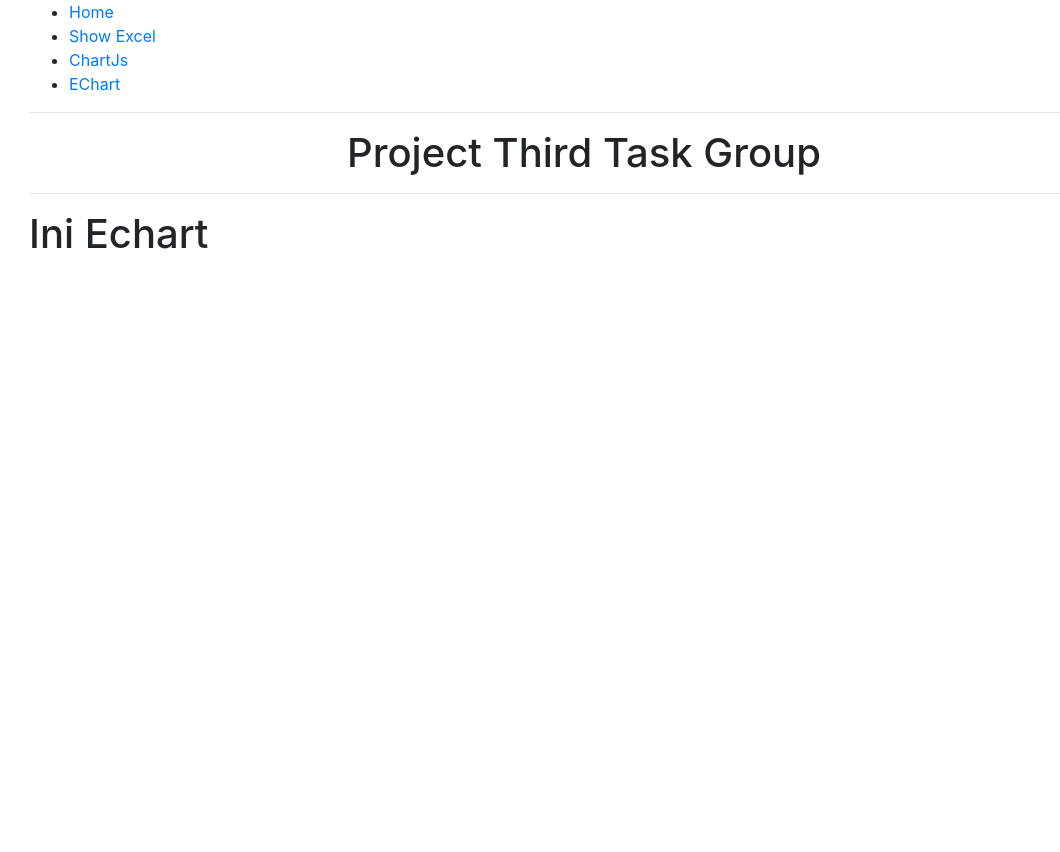
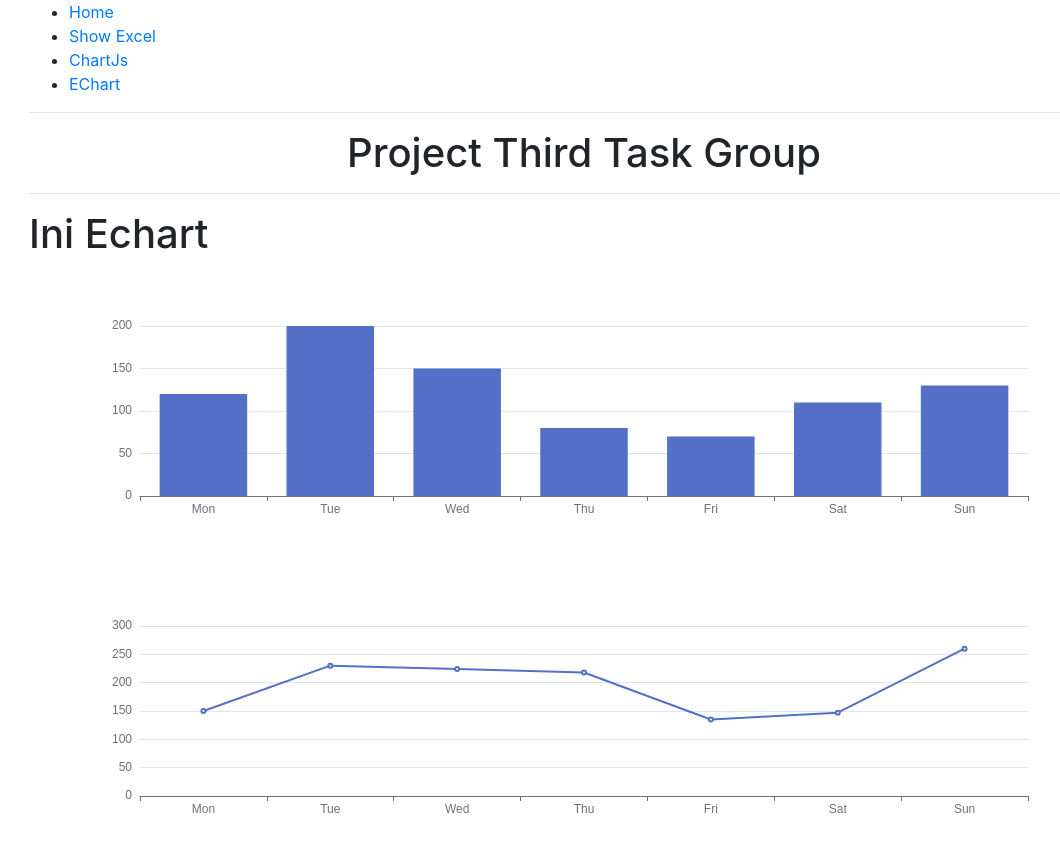
Before and after one commit to DwkLoki/third-task-group, a React (Create React App) app: page /echart in a window 1280 px wide. Shown: the top 852 px of the page, without its empty margins (56-1116 px from the left). Before the commit the page ends 800 px from the top, so only its background shows below. Built offline with nearby package versions, Linux system fonts and the light colour scheme.

Commit message:
add echart component

```diff
--- a/package.json
+++ b/package.json
@@ -8,6 +8,8 @@
     "@testing-library/react": "^11.2.6",
     "@testing-library/user-event": "^12.8.3",
     "bootstrap": "^4.6.0",
+    "echarts": "^5.0.2",
+    "echarts-for-react": "^3.0.1",
     "react": "^17.0.2",
     "react-dom": "^17.0.2",
     "react-router-dom": "^5.2.0",
--- a/src/pages/Echart.jsx
+++ b/src/pages/Echart.jsx
@@ -1,7 +1,12 @@
+import EchartBar from "./EchartBar"
+import EchartLine from "./EchartLine"
+
 const Echart = () => {
     return (
         <div>
             <h1>Ini Echart</h1>
+            <EchartBar/>
+            <EchartLine/>
         </div>
     )
 }
--- /dev/null
+++ b/src/pages/EchartBar.jsx
@@ -0,0 +1,24 @@
+import ReactECharts from 'echarts-for-react';
+
+const EchartBar = () => {
+    const option = {
+        xAxis: {
+            type: 'category',
+            data: ['Mon', 'Tue', 'Wed', 'Thu', 'Fri', 'Sat', 'Sun']
+        },
+        yAxis: {
+            type: 'value'
+        },
+        series: [{
+            data: [120, 200, 150, 80, 70, 110, 130],
+            type: 'bar'
+        }]
+    };
+    return (
+        <div>
+            <ReactECharts option={option} />
+        </div>
+    )
+}
+
+export default EchartBar
--- /dev/null
+++ b/src/pages/EchartLine.jsx
@@ -0,0 +1,24 @@
+import ReactECharts from 'echarts-for-react';
+
+const EchartLine = () => {
+    const option = {
+        xAxis: {
+            type: 'category',
+            data: ['Mon', 'Tue', 'Wed', 'Thu', 'Fri', 'Sat', 'Sun']
+        },
+        yAxis: {
+            type: 'value'
+        },
+        series: [{
+            data: [150, 230, 224, 218, 135, 147, 260],
+            type: 'line'
+        }]
+    };
+    return (
+        <div>
+            <ReactECharts option={option} />
+        </div>
+    )
+}
+
+export default EchartLine
```
Also changed, not shown: 1 other file (tests, documents, lock files or other folders).
